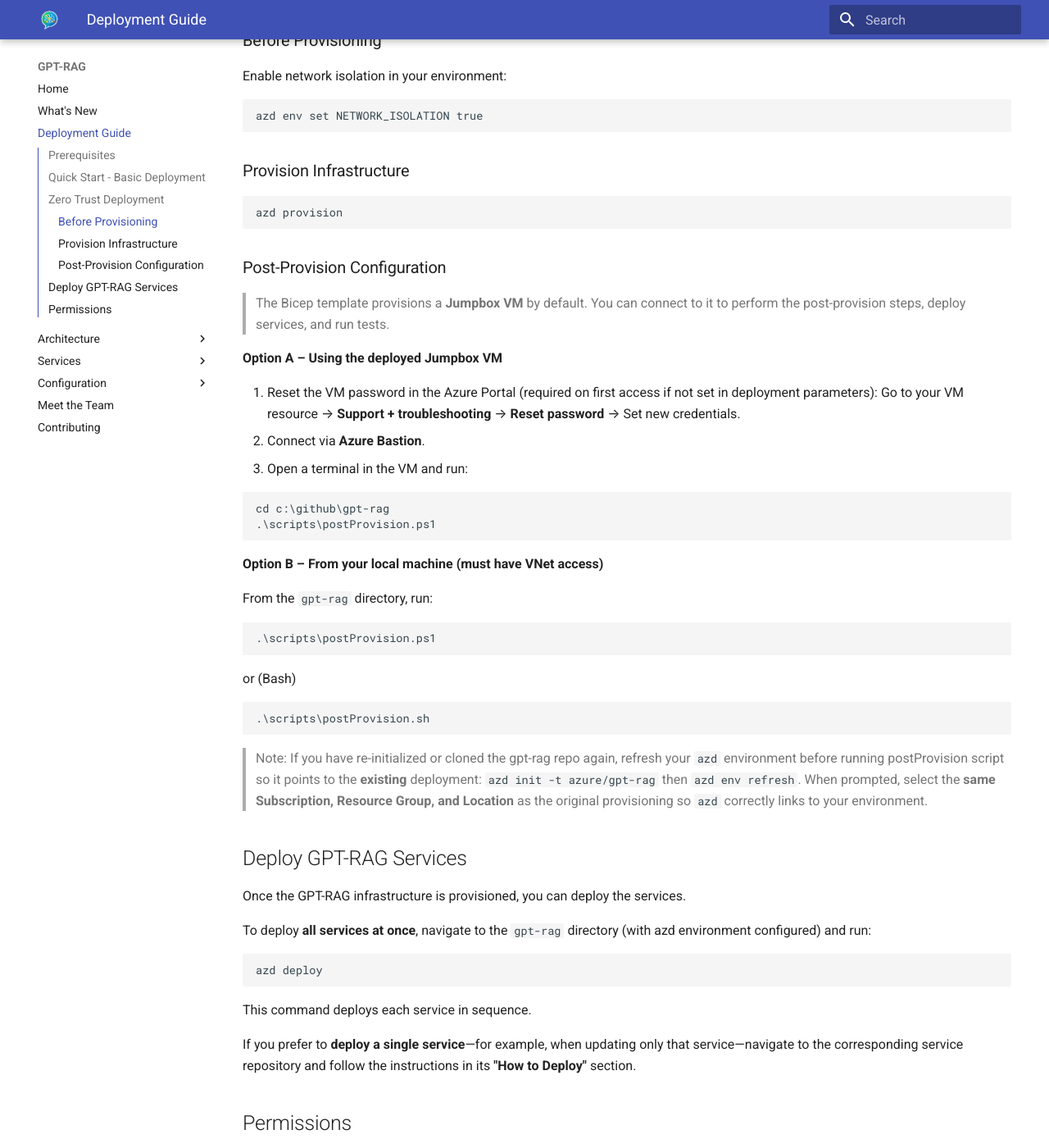
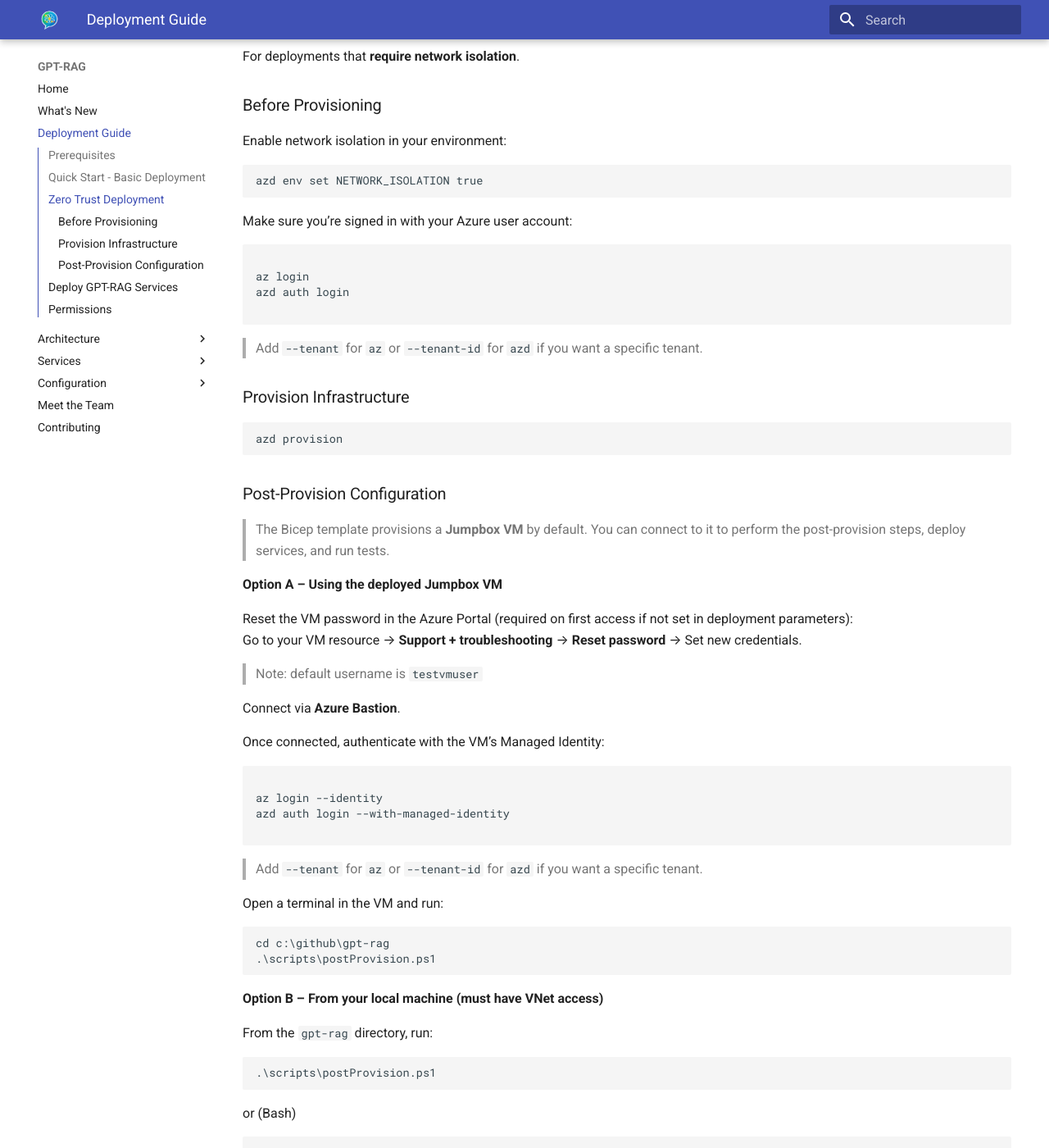
Before and after one commit to Azure/GPT-RAG, an MkDocs documentation site: the page built from docs/deploy.md, in a window 1280 px wide and 1400 px high, scrolled down 1540 px. Shown: the whole window at 82% size. Built offline with MkDocs 1.6.1 and Material for MkDocs 9.7.7, drawn with Linux system fonts in a browser that asks for light colours; some of the changed text lies outside the part shown.

Commit message:
documentation

````diff
--- a/docs/deploy.md
+++ b/docs/deploy.md
@@ -24,8 +24,12 @@
 
 ```
 azd init -t azure/gpt-rag
+az login
+azd auth login
 azd provision
 ```
+
+> Add `--tenant` for `az` or `--tenant-id` for `azd` if you want a specific tenant.
 
 Demo video:
 
@@ -52,6 +56,17 @@
 azd env set NETWORK_ISOLATION true
 ```
 
+Make sure you’re signed in with your Azure user account:
+
+```
+
+az login
+azd auth login
+
+```
+
+> Add `--tenant` for `az` or `--tenant-id` for `azd` if you want a specific tenant.
+
 ### Provision Infrastructure
 
 ```
@@ -64,9 +79,24 @@
 
 **Option A – Using the deployed Jumpbox VM**
 
-1. Reset the VM password in the Azure Portal (required on first access if not set in deployment parameters): Go to your VM resource → **Support + troubleshooting** → **Reset password** → Set new credentials.
-2. Connect via **Azure Bastion**.
-3. Open a terminal in the VM and run:
+Reset the VM password in the Azure Portal (required on first access if not set in deployment parameters): <br>Go to your VM resource → **Support + troubleshooting** → **Reset password** → Set new credentials.
+
+> Note: default username is `testvmuser`
+
+Connect via **Azure Bastion**.
+
+Once connected, authenticate with the VM’s Managed Identity:
+
+```
+
+az login --identity
+azd auth login --with-managed-identity
+
+```
+
+> Add `--tenant` for `az` or `--tenant-id` for `azd` if you want a specific tenant.
+
+Open a terminal in the VM and run:
 
 ```
 cd c:\github\gpt-rag
````
